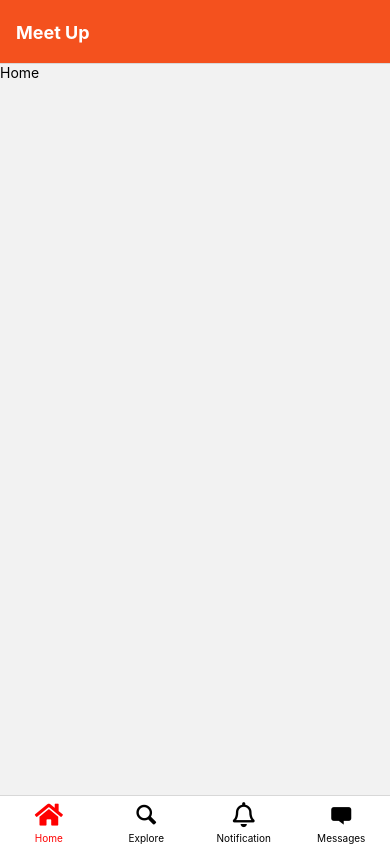
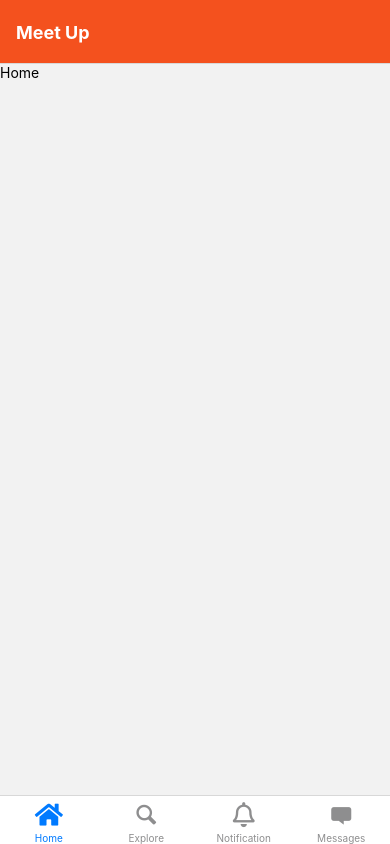
Before and after one commit to HoQuangLinh/meet-up-social, a React Native app: screen / in a window 390 px wide. Built offline with nearby package versions, Linux system fonts and the light colour scheme.

Commit message:
replace syntax

```diff
--- a/navigation/Tab.js
+++ b/navigation/Tab.js
@@ -15,10 +15,7 @@ const MyTab = () => {
     return (
         <NavigationContainer>
         <Tab.Navigator
-          sceenOptions={{
-            headerShown: false
-          }}
-          tabBarOptions={{
+          screenOptions={{
             activeTintColor: 'red',
             inactiveTintColor: 'black',
           }}
```
